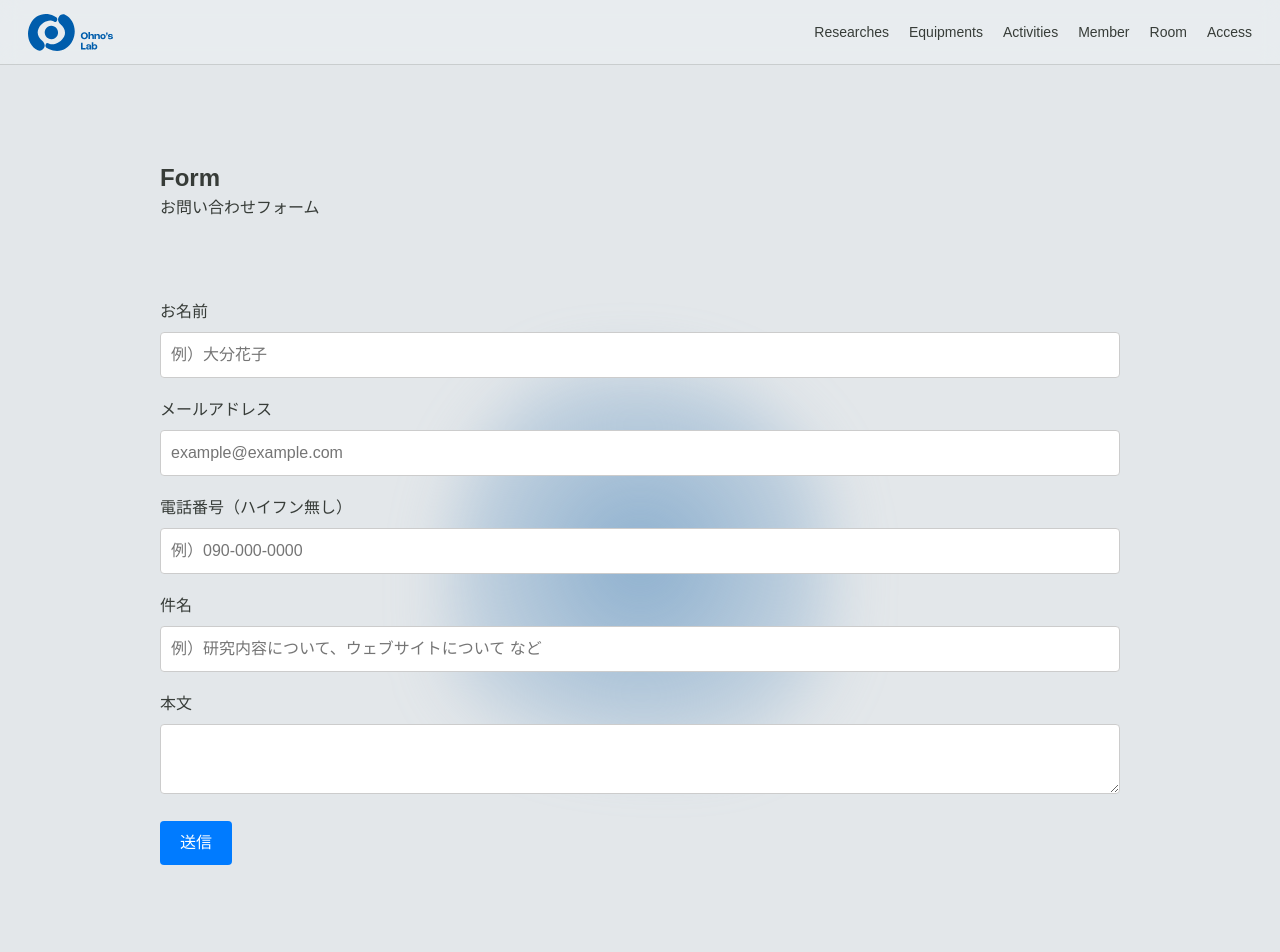
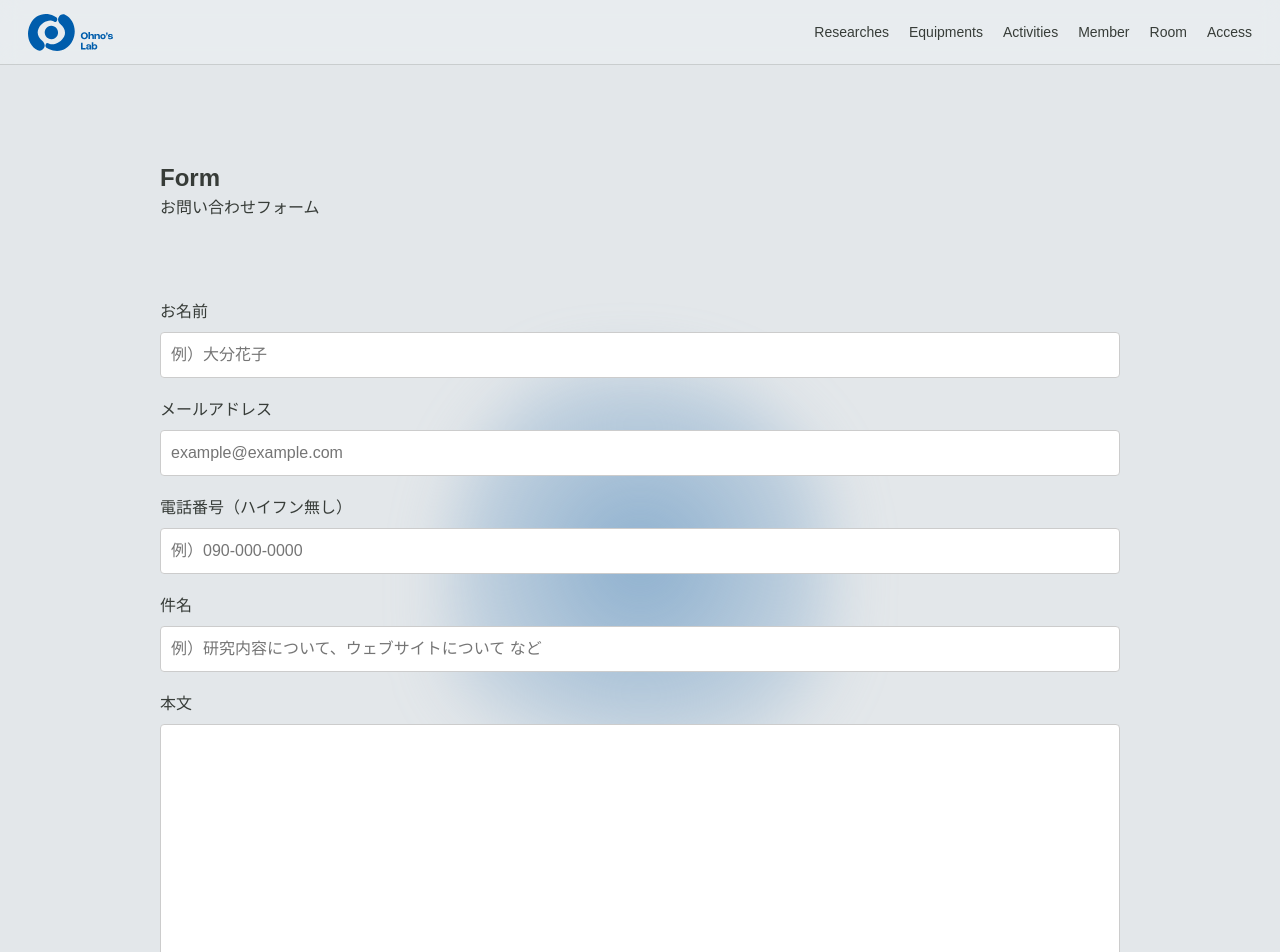
Before and after one commit to svertkatter/ohnolab3, a Nuxt app: page /form in a window 1280 px wide. Shown: the top 952 px of the page. Built offline with nearby package versions, Linux system fonts and the light colour scheme; a web font is replaced by a local one.

Commit message:
style: :lipstick: スタイルの調整

```diff
--- a/assets/css/style.css
+++ b/assets/css/style.css
@@ -979,6 +979,17 @@ img {
         }
     }
 
+    .room-article{
+        .room-img{
+            width: 100%;
+            height: auto;
+        }
+
+        .room-img-another{
+            width: 100%;
+        }
+    }
+
     .footer{
         padding: 3em var(--page-padding);
 
@@ -991,4 +1002,10 @@ img {
             font-weight: 500;
         }
     }
+
+    .yearly-act{
+        .act-list{
+            grid-template-columns: 1fr;
+        }
+    }
 }
--- a/components/ContactForm.vue
+++ b/components/ContactForm.vue
@@ -188,17 +188,23 @@ const validatePhone = (phone) => {
     border-radius: 4px;
   }
 
+  .form-group textarea{
+    height: 300px;
+  }
+
   .form-group button {
-    padding: 10px 20px;
-    background-color: #007bff;
+    padding: 10px 40px;
+    background-color: #005bac;
     color: #fff;
     border: none;
-    border-radius: 4px;
+    border-radius: 999px;
     cursor: pointer;
+    transition: all .3s;
   }
 
   .form-group button:hover {
-    background-color: #0056b3;
+    background-color: #fff;
+    color: #005bac;
   }
 
   .error-message {
```
